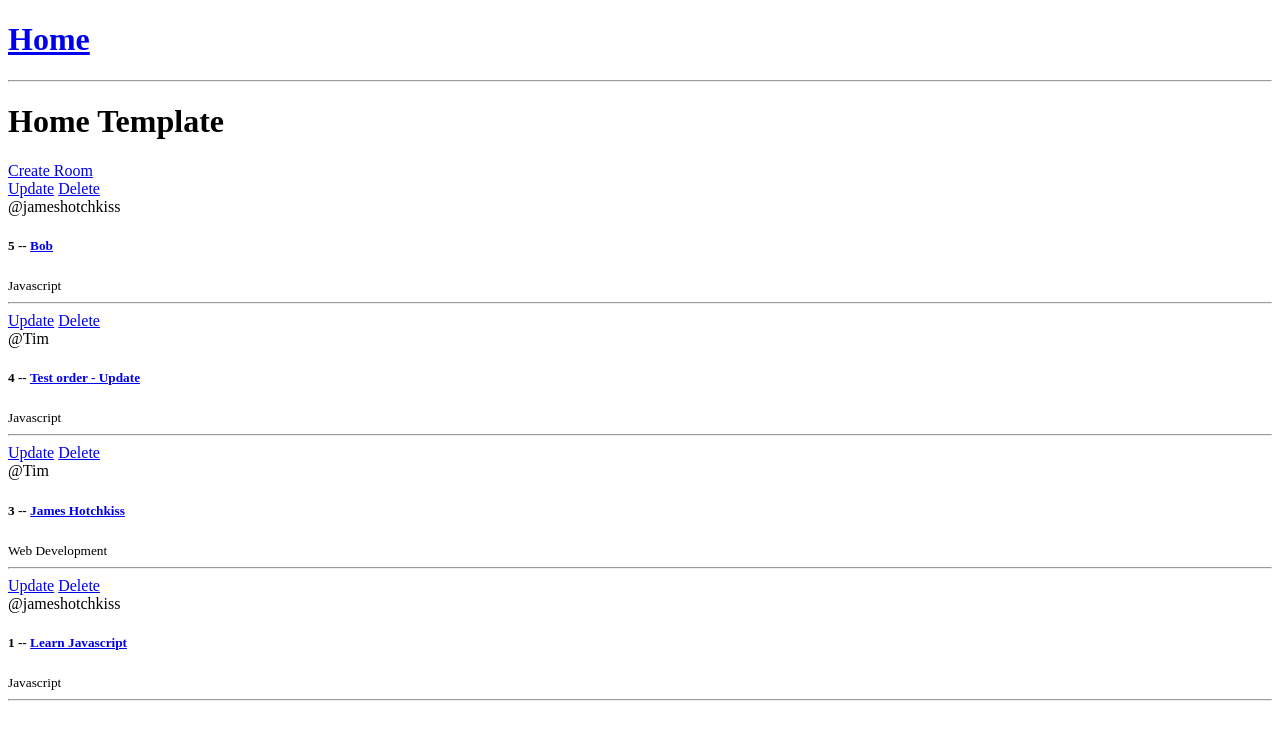
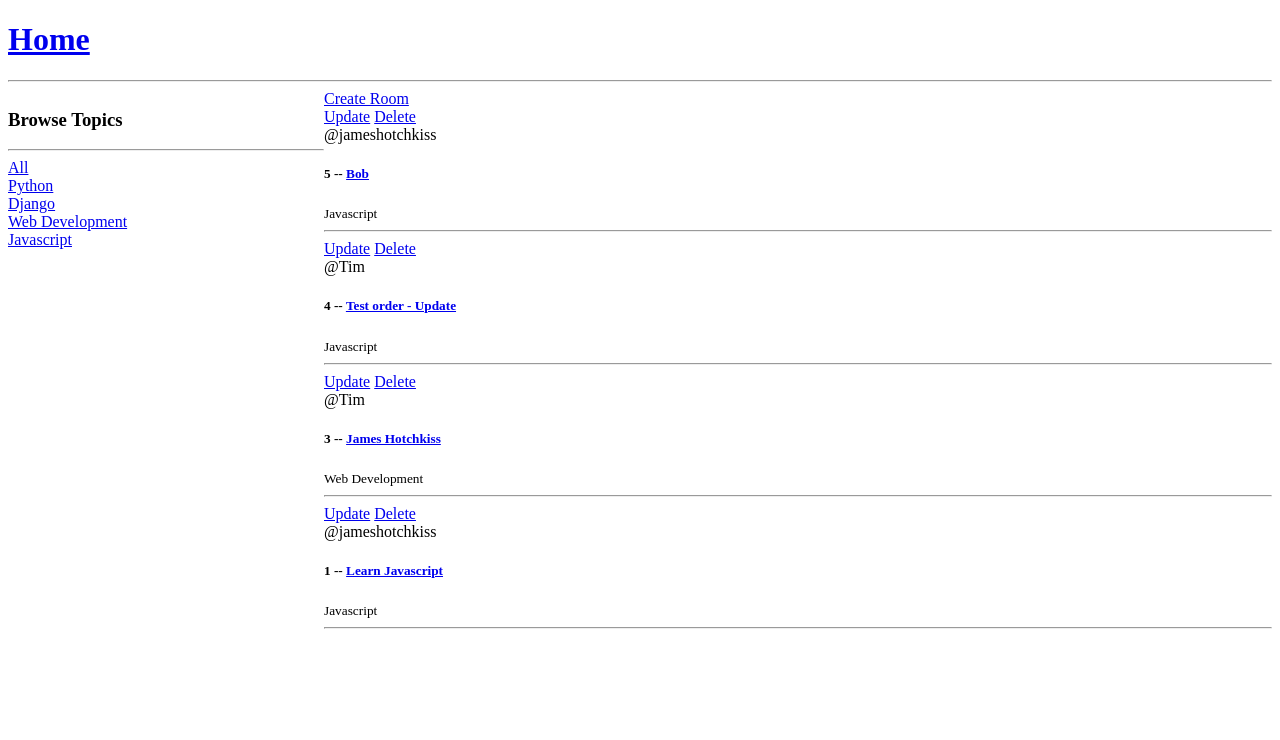
Before and after one commit to JimHotchkiss/Django-Study-App, a Django app: page / in a window 1280 px wide. Shown: the top 740 px of the page. Run offline with Django 4.2, Linux system fonts and the light colour scheme; data comes from the database, SQL or seed files in the repository.

Commit message:
Add topic filter using q parameter and .filter method.

```diff
--- a/base/templates/base/home.html
+++ b/base/templates/base/home.html
@@ -1,10 +1,27 @@
 {% extends 'main.html' %}
 
 {% block content %}
-<h1>Home Template</h1>
 
+<style>
+    .home-container{
+        display: grid;
+        grid-template-columns: 1fr 3fr;
+    }
+</style>
+
+<div class="home-container">
     <div>
-
+        <h3>Browse Topics</h3>
+        <hr>
+        <!-- Creat 'All' btn that will clear query, and get user back to listing all Topics -->
+        <a href="{% url 'home' %}">All</a>
+        {% for topic in topics %}
+        <div>
+            <a href="{% url 'home' %}?q={{topic.name}}">{{topic.name}}</a>
+        </div>
+        {% endfor %}
+    </div>
+    <div>
         <a href="{% url 'create-room' %}">Create Room</a>
 
         <div>
@@ -22,4 +39,7 @@
             {% endfor %}
         </div>
     </div>
+</div>
+
+
 {% endblock content%}
--- a/base/views.py
+++ b/base/views.py
@@ -1,7 +1,7 @@
 from mimetypes import init
 from urllib import response
 from django.shortcuts import render, redirect
-from .models import Room
+from .models import Room, Topic
 from .forms import RoomForm
 
 
@@ -15,8 +15,13 @@ from .forms import RoomForm
 def home(request):
     # We can create a variable to pass our dictionary in as a variable
     # We can pull objects from the db
-    rooms = Room.objects.all()
-    context = {'rooms':rooms}
+    # We'll grab the parameter defined in q and filter our rooms with this parameter
+    q = request.GET.get('q') if request.GET.get('q') != None else ''
+    # Instead of grabbing all rooms, we'll filter through q. Note: this may include 'All' topics
+    # rooms = Room.objects.all()
+    rooms = Room.objects.filter(topic__name__icontains=q)
+    topics = Topic.objects.all()
+    context = {'rooms':rooms, 'topics': topics}
     return render(request, 'base/home.html', context)
 
 def room(request, pk):
```
Lines whose indentation alone changed are shown as unchanged.
